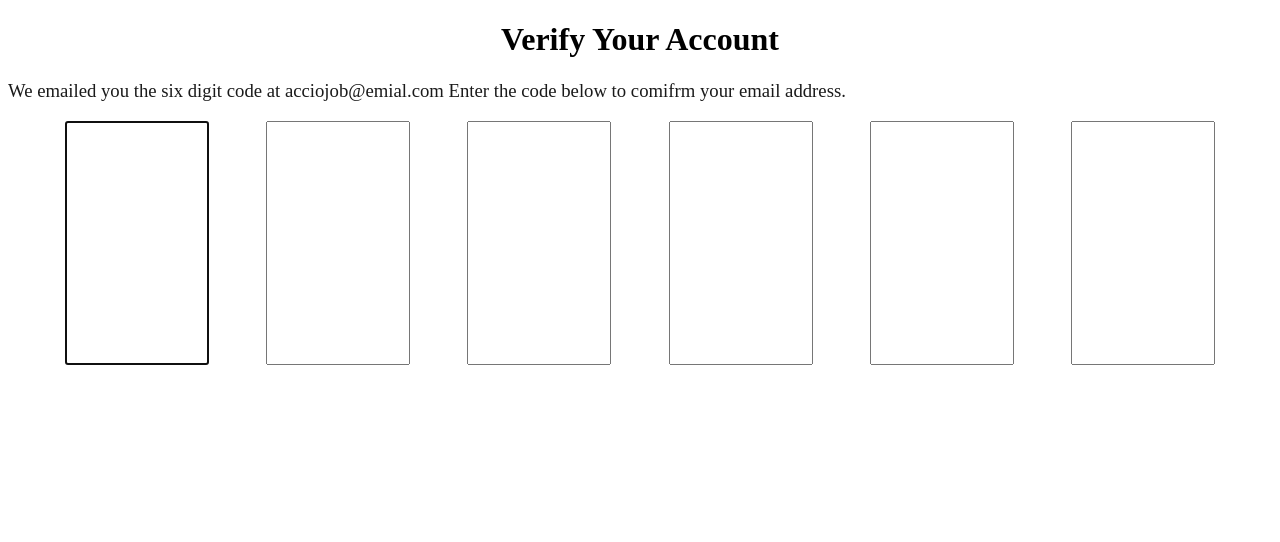
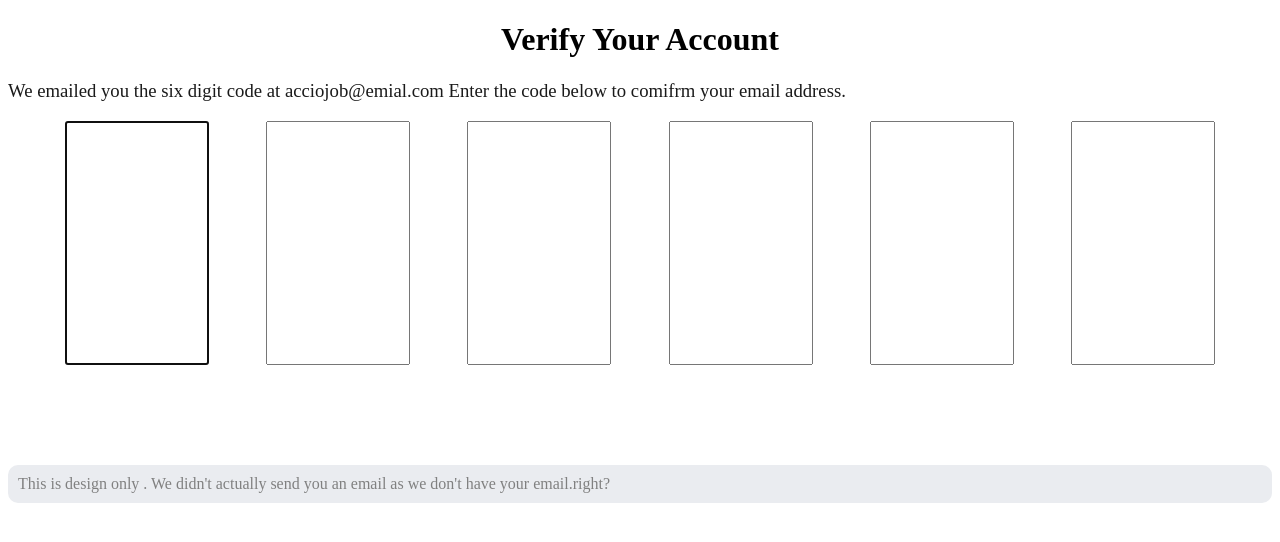
Before and after one commit to acciojob/OTP-imrohitsengar, a website: page main.html in a window 1280 px wide. Drawn offline with Linux system fonts and the light colour scheme.

Commit message:
created a submission

```diff
--- a/main.html
+++ b/main.html
@@ -45,6 +45,10 @@
        maxlength="1"
        oninput="this.value = this.value.replace(/[^0-9]/g, '');">
 	</div>
+	<div id='disclaimer'>
+		This is design only . We didn't actually send you an email
+		as we don't have your email.right?
+	</div>
     <script type="text/javascript" src="./script.js">
 </script>
 
--- a/styles.css
+++ b/styles.css
@@ -17,3 +17,10 @@
 	font-size:100px;
 	padding:20px;
 }
+#disclaimer{
+	margin-top:100px;
+	background-color:#eaecf0;
+	border-radius:10px;
+	padding:10px;
+	color:grey;
+}
```
